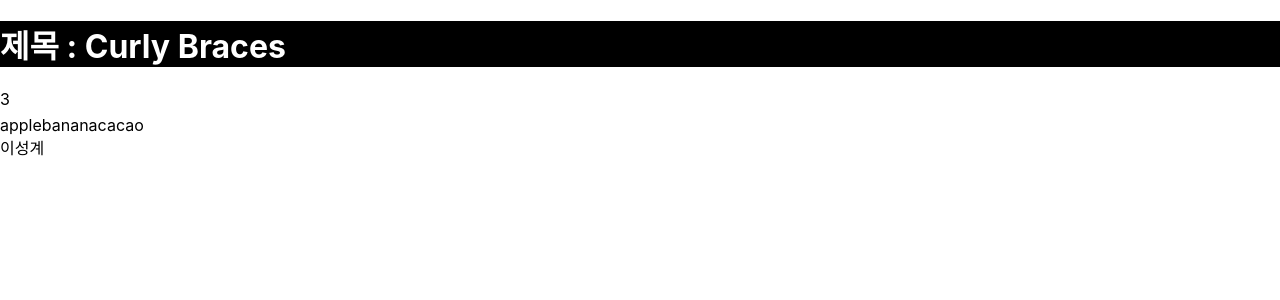
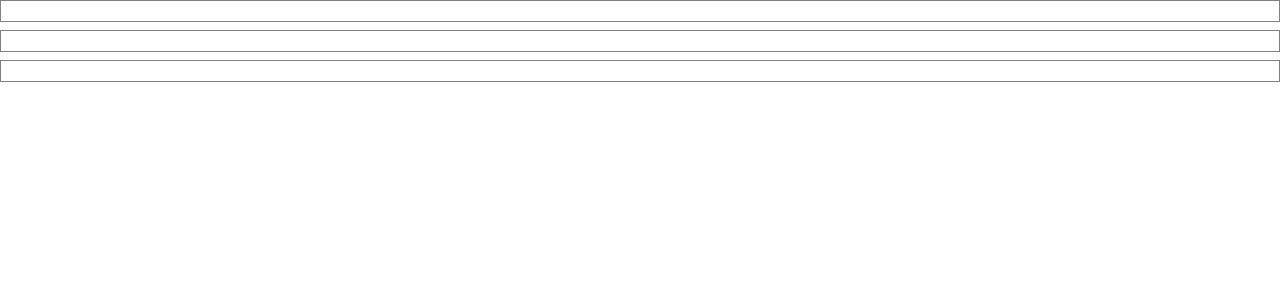
Before and after one commit to songsh-tech/react, a React (Create React App) app in the folder songsh/react-basic-app/: page / in a window 1280 px wide. Shown: the top 300 px of the page. Built offline with nearby package versions, Linux system fonts and the light colour scheme.

Commit message:
2025.02.25. 09:52

```diff
--- a/songsh/react-basic-app/src/App.tsx
+++ b/songsh/react-basic-app/src/App.tsx
@@ -2,6 +2,7 @@ import React from 'react';
 import Component, {ClassComponent, FunctionalComponent} from './component/Component'
 import './App.css';
 import CurlyBraces from './component/CurlyBraces';
+import Properties from './component-manage/Properties';
 
 function App() {
   return (
@@ -9,7 +10,8 @@ function App() {
       {/* <ClassComponent />
       <FunctionalComponent />
       <Component /> */}
-      <CurlyBraces />
+      {/* <CurlyBraces /> */}
+      <Properties />
     </div>
   );
 }
--- /dev/null
+++ b/songsh/react-basic-app/src/component-manage/Properties.tsx
@@ -0,0 +1,36 @@
+import React from 'react'
+
+// Properties (속성)
+// - 부모 컴포넌트(호출부)에서 자식 컴포넌트로 데이터를 전달하기 위한 *객체*
+// - 부모 컴포넌트에서는 HTML과 동일한 방식으로(속성=값) 전달
+// - 자식 컴포넌트에서는 함수의 매개변수로 속성을 받음
+// - 전달할 수 있는 데이터는 변수에 담을 수 있는 모든 데이터 형식
+
+// - 컴포넌트가 리렌더링되는 기준
+// - 속성은 부모 -> 자식으로 데이터 전송 0 / 자식 -> 부모로 데이터 전송 X
+interface Props {
+  title: string;
+  subTitle: string;
+  contents: string;
+}
+
+function Article(props: Props) {
+
+  return (
+    <article style={{ border: '1px solid gray', marginBottom: '8px' }}>
+      <h1>{props.title}</h1>
+      <h3>{props.subTitle}</h3>
+      <p>{props.contents}</p>
+    </article>
+  )
+}
+
+export default function Properties() {
+  return (
+    <div>
+      <Article />
+      <Article />
+      <Article />
+    </div>
+  )
+}
--- a/songsh/react-basic-app/src/component/CurlyBraces.tsx
+++ b/songsh/react-basic-app/src/component/CurlyBraces.tsx
@@ -10,12 +10,19 @@ export default function CurlyBraces() {
   const array = ['apple', 'banana', 'cacao'];
   const object = { name: '이성계', ho: '태조' };
 
+  const inputProp = {
+    type: 'text',
+    placeholder: '리액트 컴포넌트',
+    readOnly: false
+  };
+
   // 1. 요소의 컨텐츠에 자바스크립트의 표현식 결과를 사용하고자 할때
   // 2. 주석 처리 - JSX에서는 HTML 주석을 사용할 수 없기 때문에 JS 주석을 사용해야함
   // 3. 속성의 값을 지정할 때
   // - JSX에서 인라인 스타일은 문자열 X, 객체로 표현
   // 4. 배열은 각 요소를 나열하면서 렌더링되지만, 객체는 직접 렌더링 시킬 수 없음
   // 5. 선언문이나 , 제어문을 사용할 수 없음
+  // 6. 스프레드 연산자로 객체를 속성에 바로 지정 가능
 
   return (
     <>
@@ -28,6 +35,10 @@ export default function CurlyBraces() {
       </table>
       <div>{array}</div>
       <div>{object.name}</div>
+
+      <input type={inputProp.type} placeholder={inputProp.placeholder} readOnly={inputProp.readOnly} />
+
+      <input {...inputProp} />
     </>
   )
 }
```
